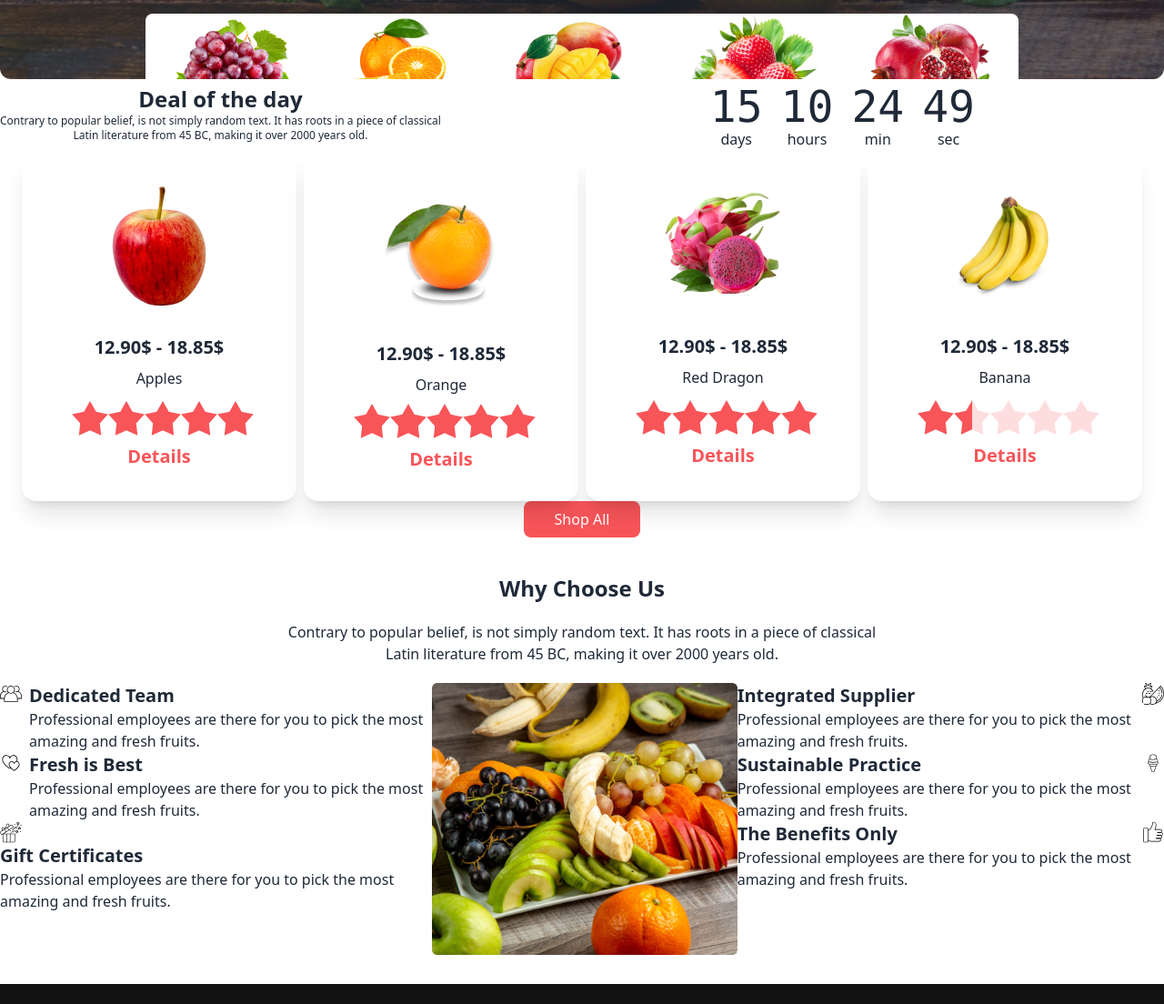
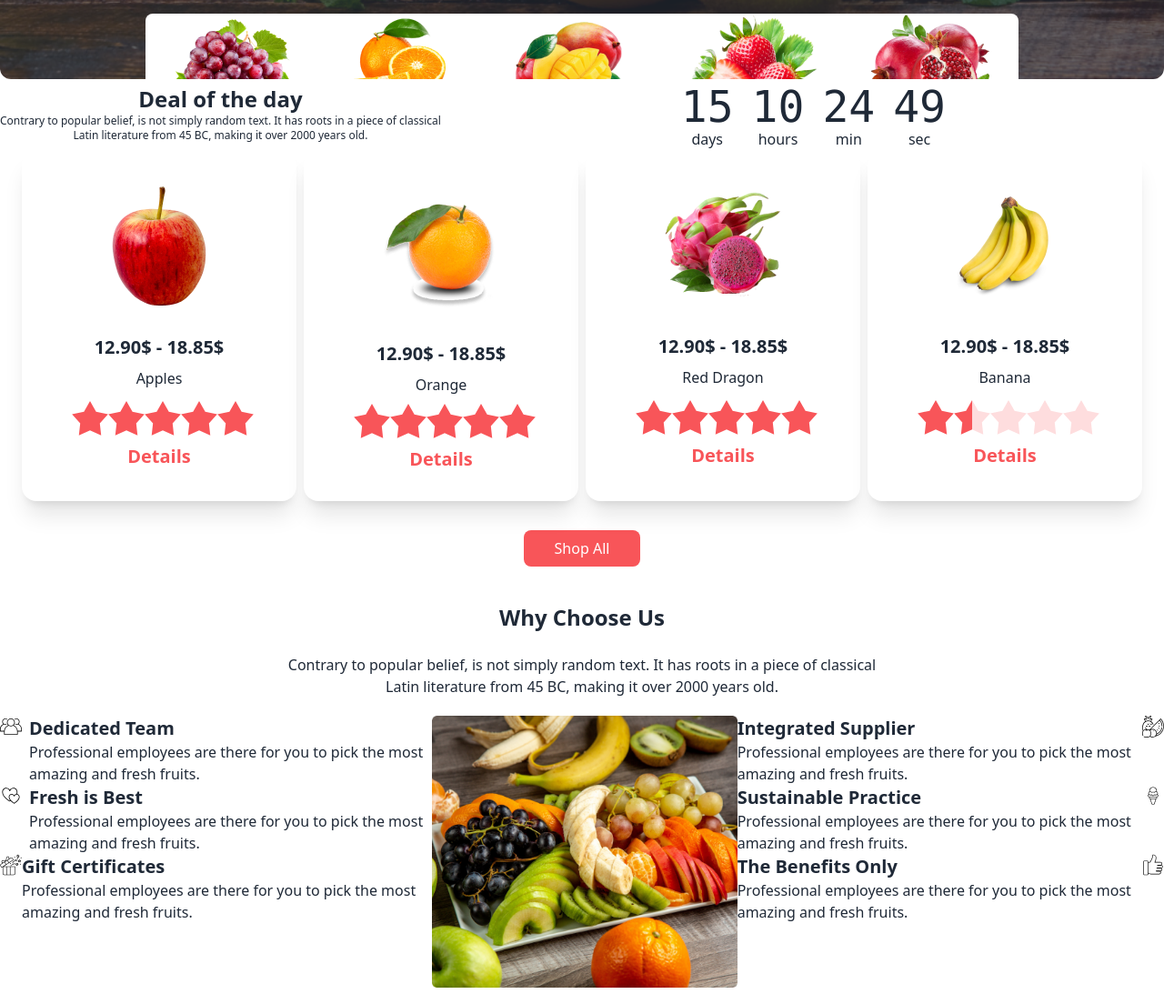
Before and after one commit to kanijakter/fruits-brust, a plain HTML site: page index.html in a window 1280 px wide. Shown: the part 833-1937 px from the top of the page at 91% size. Drawn offline with nearby package versions, Linux system fonts and the light colour scheme; grey boxes are pictures that could not be loaded.

Commit message:
responsive

```diff
--- a/index.html
+++ b/index.html
@@ -254,13 +254,13 @@
 
           <!-- deal of the day section -->
           <div class="lg:flex justify-between max-sm:grid grid-cols-1  text-center ">
-            <div>
+            <div class="">
                 <h1 class="text-2xl font-bold ">Deal of the day</h1>
                 <p class="text-xs font-normal">Contrary to popular belief, is not simply random text. It has roots in a piece of classical <br>Latin literature from 45 BC, making it over 2000 years old.</p>
             </div>
 
             <!-- countdown part start here -->
-            <div class=" grid grid-flow-col gap-5 text-center auto-cols-max px-16 md:px-52  ">
+            <div class=" grid grid-flow-col gap-5 text-center auto-cols-max px-16 md:px-60 ">
               <div class="flex flex-col">
                 <span class="countdown font-mono text-5xl">
                   <span style="--value:15;"></span>
@@ -389,7 +389,7 @@
  </div>
 
 <div class="justify-center align-middle text-center ">
-  <button class="rounded-lg bg-[#F85559] w-32 h-10 text-white">Shop All</button>
+  <button class="rounded-lg bg-[#F85559] w-32 h-10 text-white mt-8">Shop All</button>
 </div>
 
 </section>
@@ -409,7 +409,8 @@
  <section>
   <!-- why choose us start here  -->
   <h1 class="text-2xl font-bold text-center mt-10">Why Choose Us</h1>
-  <p class="text-center mt-5 mb-5">Contrary to popular belief, is not simply random text. It has roots in a piece of classical <br> Latin literature from 45 BC, making it over 2000 years old.</p>
+  <hr class="w-48 h-1 ml-36 border-0 rounded dark:bg-gray-400">
+  <p class="lg:text-center mt-5 mb-5 max-sm:text-sm text-center ">Contrary to popular belief, is not simply random text. It has roots in a piece of classical <br> Latin literature from 45 BC, making it over 2000 years old.</p>
   <!-- main div -->
   <div class="flex justify-center">
 
@@ -437,7 +438,7 @@
     </div>
  </div>
 
-  <div>
+  <div class="flex">
    <div>
     <svg xmlns="http://www.w3.org/2000/svg" width="24" height="24" viewBox="0 0 24 24" fill="none">
       <g clip-path="url(#clip0_13_2278)">
```
